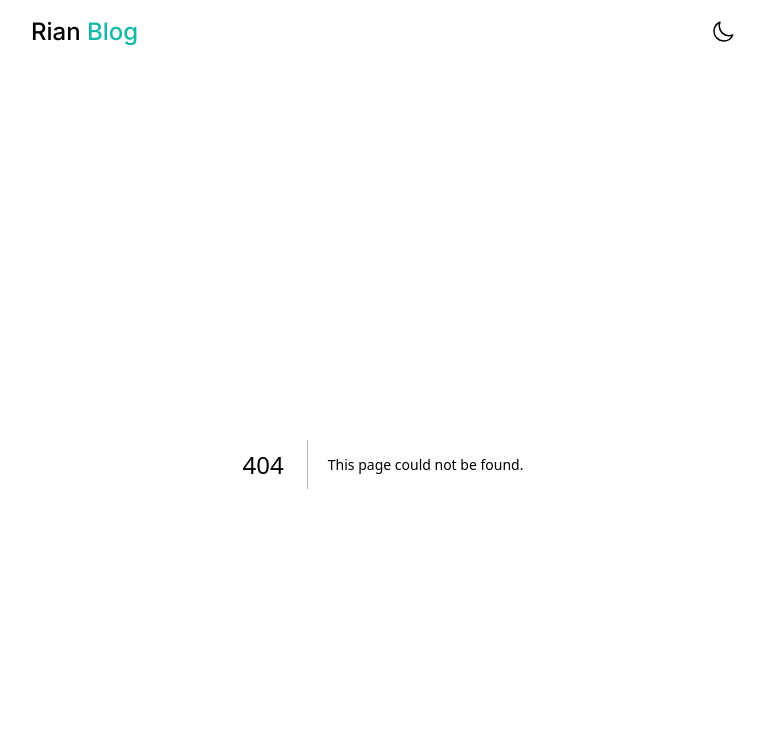
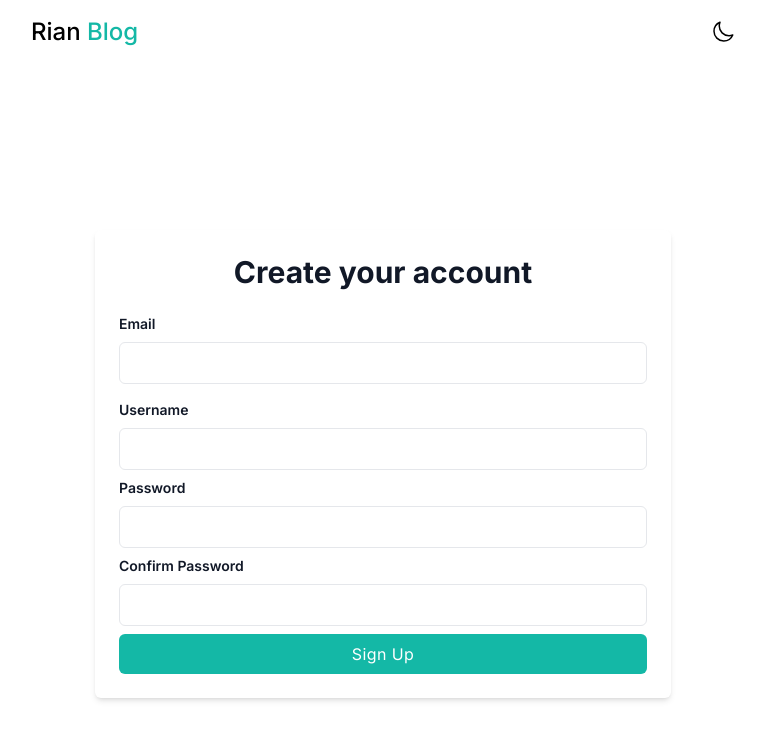
Before and after one commit to RianNegreiros/personal-website, a Next.js app in the folder client/: page /signup in a window 1280 px wide. Before the commit this address had no page. Shown: the top 740 px of the page, without its empty margins (257-1021 px from the left). Built offline with nearby package versions, Linux system fonts and the light colour scheme.

Commit message:
feat: add sign up page

```diff
--- /dev/null
+++ b/client/app/signup/page.tsx
@@ -0,0 +1,65 @@
+
+export default function SignUpPage() {
+  return (
+    <div className="relative flex flex-col items-center justify-center min-h-screen overflow-hidden">
+      <div className="w-full p-6 bg-white rounded-md shadow-md lg:max-w-xl">
+        <h1 className="text-3xl font-bold text-center text-gray-900">Create your account</h1>
+        <form className="mt-6">
+          <div className="mb-4">
+            <label
+              htmlFor="email"
+              className="block text-sm font-semibold text-gray-900"
+            >
+              Email
+            </label>
+            <input
+              type="email"
+              className="block w-full px-4 py-2 mt-2 text-gray-900 bg-white border rounded-md focus:border-gray-400 focus:ring-gray-300 focus:outline-none focus:ring focus:ring-opacity-40"
+            />
+          </div>
+          <div className="mb-2">
+            <label
+              htmlFor="text"
+              className="block text-sm font-semibold text-gray-900"
+            >
+              Username
+            </label>
+            <input
+              type="text"
+              className="block w-full px-4 py-2 mt-2 text-gray-900 bg-white border rounded-md focus:border-gray-400 focus:ring-gray-300 focus:outline-none focus:ring focus:ring-opacity-40"
+            />
+          </div>
+          <div className="mb-2">
+            <label
+              htmlFor="password"
+              className="block text-sm font-semibold text-gray-900"
+            >
+              Password
+            </label>
+            <input
+              type="password"
+              className="block w-full px-4 py-2 mt-2 text-gray-900 bg-white border rounded-md focus:border-gray-400 focus:ring-gray-300 focus:outline-none focus:ring focus:ring-opacity-40"
+            />
+          </div>
+          <div className="mb-2">
+            <label
+              htmlFor="password"
+              className="block text-sm font-semibold text-gray-900"
+            >
+              Confirm Password
+            </label>
+            <input
+              type="password"
+              className="block w-full px-4 py-2 mt-2 text-gray-900 bg-white border rounded-md focus:border-gray-400 focus:ring-gray-300 focus:outline-none focus:ring focus:ring-opacity-40"
+            />
+          </div>
+          <div className="mt-2">
+            <button className="w-full px-4 py-2 tracking-wide text-white transition-colors duration-200 transform bg-teal-500 rounded-md hover:bg-teal-600 focus:outline-none focus:bg-teal-600">
+              Sign Up
+            </button>
+          </div>
+        </form>
+      </div>
+    </div>
+  )
+}
```
